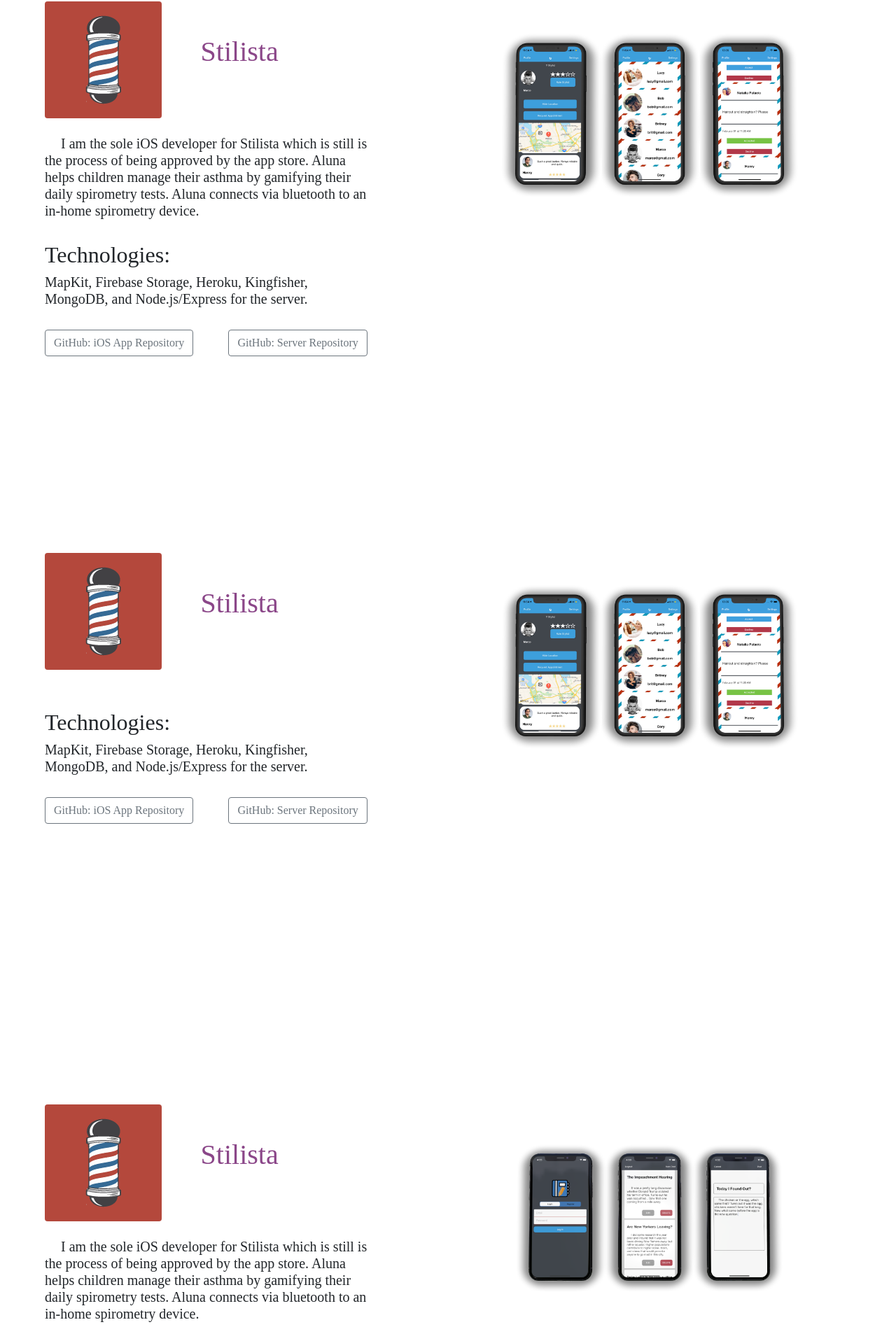
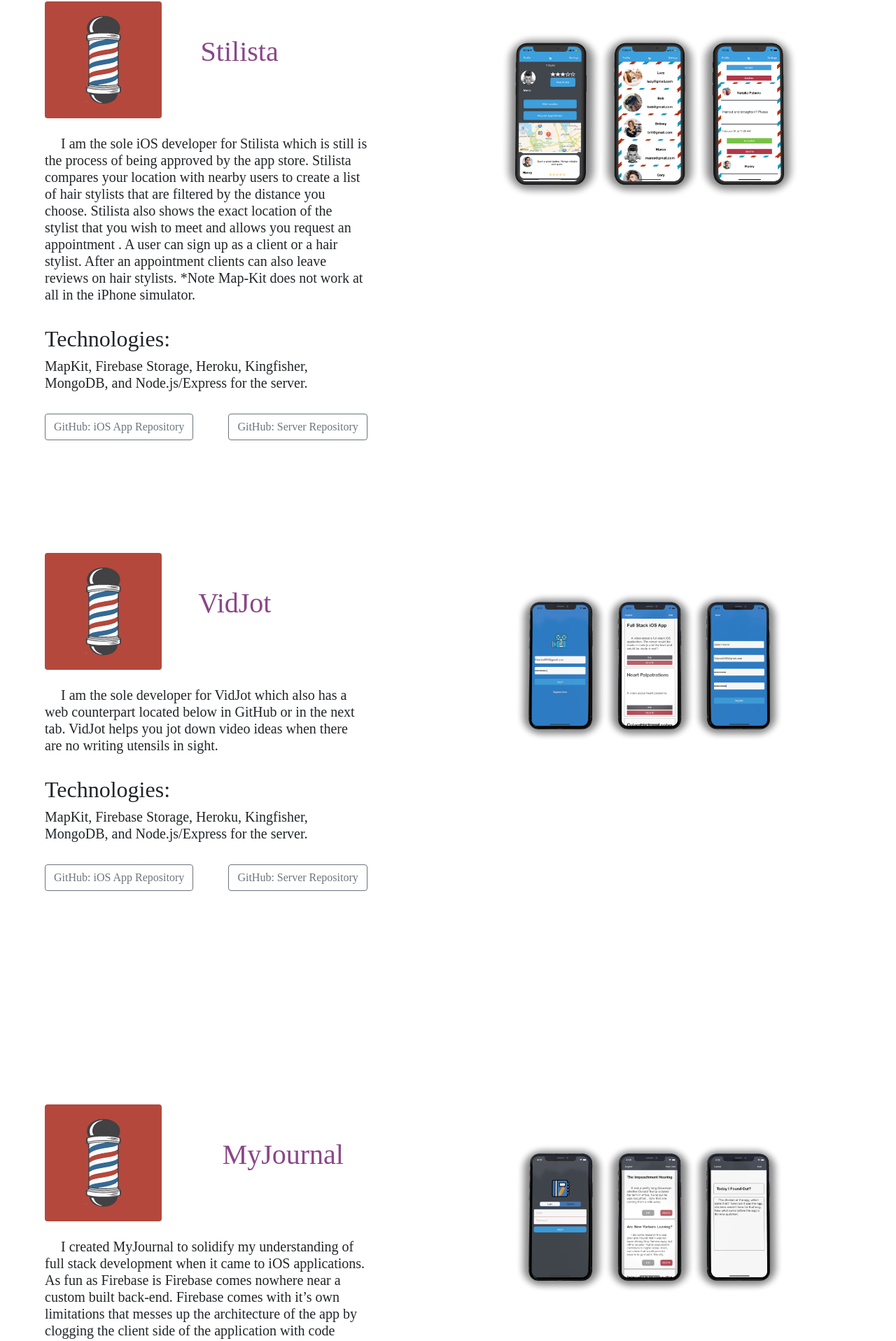
Before and after one commit to palaciod/DansWebsite, a React (Create React App) app: page /main/iosdev in a window 1280 px wide. Shown: the part 703-2619 px from the top of the page at 70% size. Built offline with nearby package versions, Linux system fonts and the light colour scheme; a web font is replaced by a local one.

Commit message:
App Icons upload

```diff
--- a/src/components/routes/IosDev.js
+++ b/src/components/routes/IosDev.js
@@ -6,6 +6,7 @@ import SmallIosView from "../views/SmallIosProjectView";
 import StilistaIcon from "../images/stilistaIcon167.png";
 import stilistaImage from "../images/stilista6.png";
 import MyJournalPicture from "../images/myJournal01.png";
+import VidjotPicture from "../images/vidjot01.png";
 export class IosDev extends Component{
     constructor(){
         super();
@@ -85,11 +86,11 @@ export class IosDev extends Component{
                 <br></br>
                 <h1>iOS Portfolio</h1>
 
-                <SmallIosView title={"Stilista"} appIcon ={StilistaIcon} iosImage={stilistaImage} appDesc={"I am the sole iOS developer for Stilista which is still is the process of being approved by the app store. Aluna helps children manage their asthma by gamifying their daily spirometry tests. Aluna connects via bluetooth to an in-home spirometry device."}></SmallIosView>
+                <IosProjectView title={"Stilista"} appIcon ={StilistaIcon} iosImage={stilistaImage} appDesc={"I am the sole iOS developer for Stilista which is still is the process of being approved by the app store. Stilista compares your location with nearby users to create a list of hair stylists that are filtered by the distance you choose. Stilista also shows the exact location of the stylist that you wish to meet and allows you request an appointment . A user can sign up as a client or a hair stylist. After an appointment clients can also leave reviews on hair stylists. *Note Map-Kit does not work at all in the iPhone simulator. "}></IosProjectView>
 
-                <SmallIosView title={"Stilista"} appIcon ={StilistaIcon} iosImage={stilistaImage} appDesc={"I am the sole iOS developer for Stilista which is still is the process of being approved by the app store. Aluna helps children manage their asthma by gamifying their daily spirometry tests. Aluna connects via bluetooth to an in-home spirometry device."}></SmallIosView>
+                <SmallIosView title={"VidJot"} appIcon ={StilistaIcon} iosImage={VidjotPicture} appDesc={"I am the sole iOS developer for Stilista which is still is the process of being approved by the app store. Aluna helps children manage their asthma by gamifying their daily spirometry tests. Aluna connects via bluetooth to an in-home spirometry device."}></SmallIosView>
 
-                <SmallIosView title={"Stilista"} appIcon ={StilistaIcon} iosImage={stilistaImage} appDesc={"I am the sole iOS developer for Stilista which is still is the process of being approved by the app store. Aluna helps children manage their asthma by gamifying their daily spirometry tests. Aluna connects via bluetooth to an in-home spirometry device."}></SmallIosView>
+                <SmallIosView title={"My Journal"} appIcon ={StilistaIcon} iosImage={MyJournalPicture} appDesc={"I created MyJournal to solidify my understanding of full stack development when it came to iOS applications. As fun as Firebase is Firebase comes nowhere near a custom built back-end. Firebase comes with it’s own limitations that messes up the architecture of the app by clogging the client side of the application with code that’s suppose to be on the server-side. "}></SmallIosView>
                 </div>
 
             </div>
@@ -105,9 +106,9 @@ export class IosDev extends Component{
                 <br></br>
                 <h1>iOS Portfolio</h1>
                 <br></br>
-                <IosProjectView title={"Stilista"} appIcon ={StilistaIcon} iosImage={stilistaImage} appDesc={"I am the sole iOS developer for Stilista which is still is the process of being approved by the app store. Aluna helps children manage their asthma by gamifying their daily spirometry tests. Aluna connects via bluetooth to an in-home spirometry device."}></IosProjectView>
-                <IosProjectView title={"Stilista"} appIcon ={StilistaIcon} iosImage={stilistaImage}></IosProjectView>
-                <IosProjectView title={"Stilista"} appIcon ={StilistaIcon} iosImage={MyJournalPicture} appDesc={"I am the sole iOS developer for Stilista which is still is the process of being approved by the app store. Aluna helps children manage their asthma by gamifying their daily spirometry tests. Aluna connects via bluetooth to an in-home spirometry device."}></IosProjectView>
+                <IosProjectView title={"Stilista"} appIcon ={StilistaIcon} iosImage={stilistaImage} appDesc={"I am the sole iOS developer for Stilista which is still is the process of being approved by the app store. Stilista compares your location with nearby users to create a list of hair stylists that are filtered by the distance you choose. Stilista also shows the exact location of the stylist that you wish to meet and allows you request an appointment . A user can sign up as a client or a hair stylist. After an appointment clients can also leave reviews on hair stylists. *Note Map-Kit does not work at all in the iPhone simulator. "}></IosProjectView>
+                <IosProjectView title={"VidJot"} appIcon ={StilistaIcon} iosImage={VidjotPicture} appDesc={"I am the sole developer for VidJot which also has a web counterpart located below in GitHub or in the next tab. VidJot helps you jot down video ideas when there are no writing utensils in sight. "}></IosProjectView>
+                <IosProjectView title={"MyJournal"} appIcon ={StilistaIcon} iosImage={MyJournalPicture} appDesc={"I created MyJournal to solidify my understanding of full stack development when it came to iOS applications. As fun as Firebase is Firebase comes nowhere near a custom built back-end. Firebase comes with it’s own limitations that messes up the architecture of the app by clogging the client side of the application with code that’s suppose to be on the server-side. "}></IosProjectView>
                 </div>
 
             </div>
--- a/src/components/routes/Main.js
+++ b/src/components/routes/Main.js
@@ -1,6 +1,13 @@
 import React, {Component} from "react";
 import '../styles/style.css';
 import ProjectNav from "../views/ProjectNav";
+
+import IosProjectView from "../views/IosProjectView";
+import SmallIosView from "../views/SmallIosProjectView";
+import StilistaIcon from "../images/stilistaIcon167.png";
+import stilistaImage from "../images/stilista6.png";
+import MyJournalPicture from "../images/myJournal01.png";
+import VidjotPicture from "../images/vidjot01.png";
 export class Main extends Component{
     constructor(){
         super();
@@ -50,17 +57,46 @@ export class Main extends Component{
 
 
     render(){
+      if (this.state.smallVersion){
         return(
           <div className="body">
               <div className="parallax"
               style={{opacity: this.state.opacityNumber}}>
                   Daniel <span style={{color: "#8B4789"}}>Palacio</span>
+              </div>
+              <div className="projectSection"><ProjectNav></ProjectNav>
+              <br></br>
+              <h1>iOS Portfolio</h1>
+
+              <IosProjectView title={"Stilista"} appIcon ={StilistaIcon} iosImage={stilistaImage} appDesc={"I am the sole iOS developer for Stilista which is still is the process of being approved by the app store. Stilista compares your location with nearby users to create a list of hair stylists that are filtered by the distance you choose. Stilista also shows the exact location of the stylist that you wish to meet and allows you request an appointment . A user can sign up as a client or a hair stylist. After an appointment clients can also leave reviews on hair stylists. *Note Map-Kit does not work at all in the iPhone simulator. "}></IosProjectView>
+
+              <SmallIosView title={"VidJot"} appIcon ={StilistaIcon} iosImage={VidjotPicture} appDesc={"I am the sole iOS developer for Stilista which is still is the process of being approved by the app store. Aluna helps children manage their asthma by gamifying their daily spirometry tests. Aluna connects via bluetooth to an in-home spirometry device."}></SmallIosView>
+
+              <SmallIosView title={"My Journal"} appIcon ={StilistaIcon} iosImage={MyJournalPicture} appDesc={"I created MyJournal to solidify my understanding of full stack development when it came to iOS applications. As fun as Firebase is Firebase comes nowhere near a custom built back-end. Firebase comes with it’s own limitations that messes up the architecture of the app by clogging the client side of the application with code that’s suppose to be on the server-side. "}></SmallIosView>
+              </div>
 
           </div>
-                <div className="projectSection"><ProjectNav></ProjectNav></div>
+      );
+      }else{
+        return(
+          <div className="body">
+              <div className="parallax"
+              style={{opacity: this.state.opacityNumber}}>
+                  Daniel <span style={{color: "#8B4789"}}>Palacio</span>
+              </div>
+              <div className="projectSection"><ProjectNav></ProjectNav>
+              <br></br>
+              <h1>iOS Portfolio</h1>
+              <br></br>
+              <IosProjectView title={"Stilista"} appIcon ={StilistaIcon} iosImage={stilistaImage} appDesc={"I am the sole iOS developer for Stilista which is still is the process of being approved by the app store. Stilista compares your location with nearby users to create a list of hair stylists that are filtered by the distance you choose. Stilista also shows the exact location of the stylist that you wish to meet and allows you request an appointment . A user can sign up as a client or a hair stylist. After an appointment clients can also leave reviews on hair stylists. *Note Map-Kit does not work at all in the iPhone simulator. "}></IosProjectView>
+              <IosProjectView title={"VidJot"} appIcon ={StilistaIcon} iosImage={VidjotPicture} appDesc={"I am the sole developer for VidJot which also has a web counterpart located below in GitHub or in the next tab. VidJot helps you jot down video ideas when there are no writing utensils in sight. "}></IosProjectView>
+              <IosProjectView title={"MyJournal"} appIcon ={StilistaIcon} iosImage={MyJournalPicture} appDesc={"I created MyJournal to solidify my understanding of full stack development when it came to iOS applications. As fun as Firebase is Firebase comes nowhere near a custom built back-end. Firebase comes with it’s own limitations that messes up the architecture of the app by clogging the client side of the application with code that’s suppose to be on the server-side. "}></IosProjectView>
+              </div>
+
           </div>
       );
       }
   }
+}
 
 export default Main;
```
Lines whose indentation alone changed are shown as unchanged.
